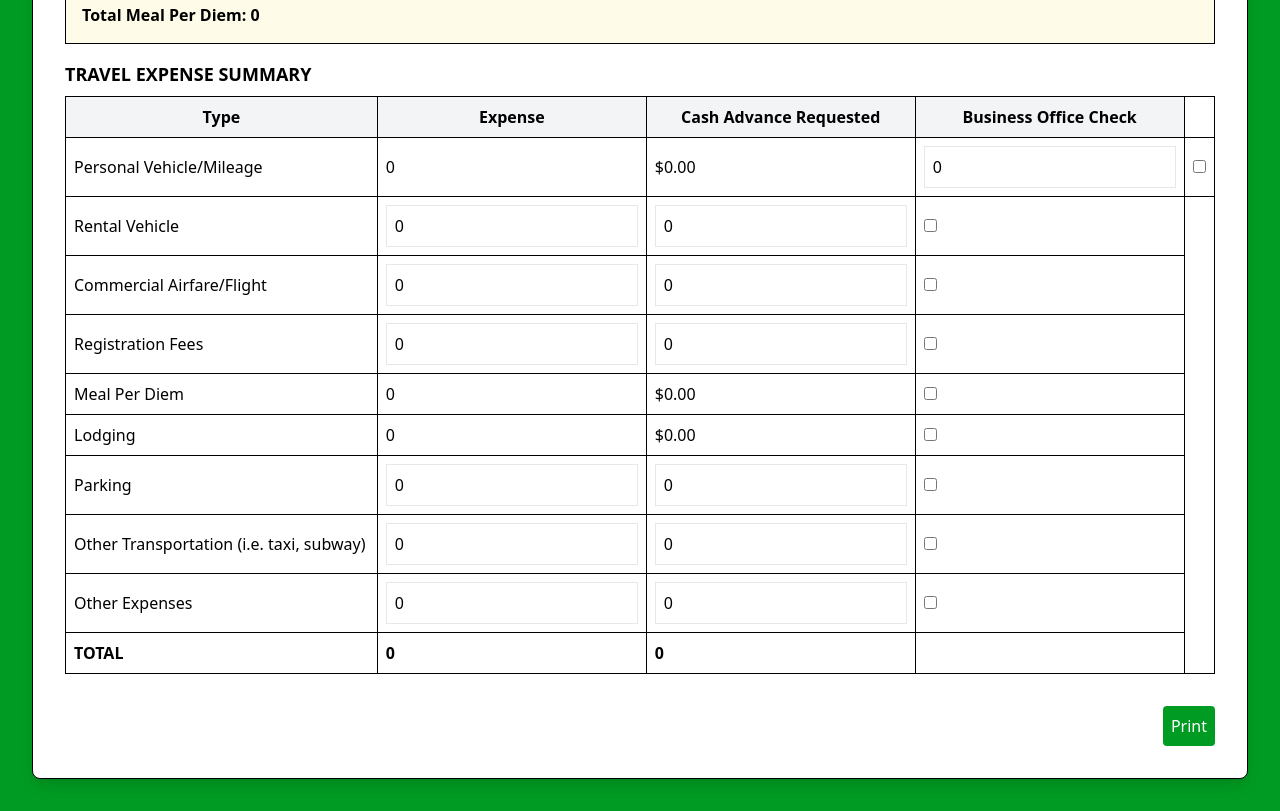
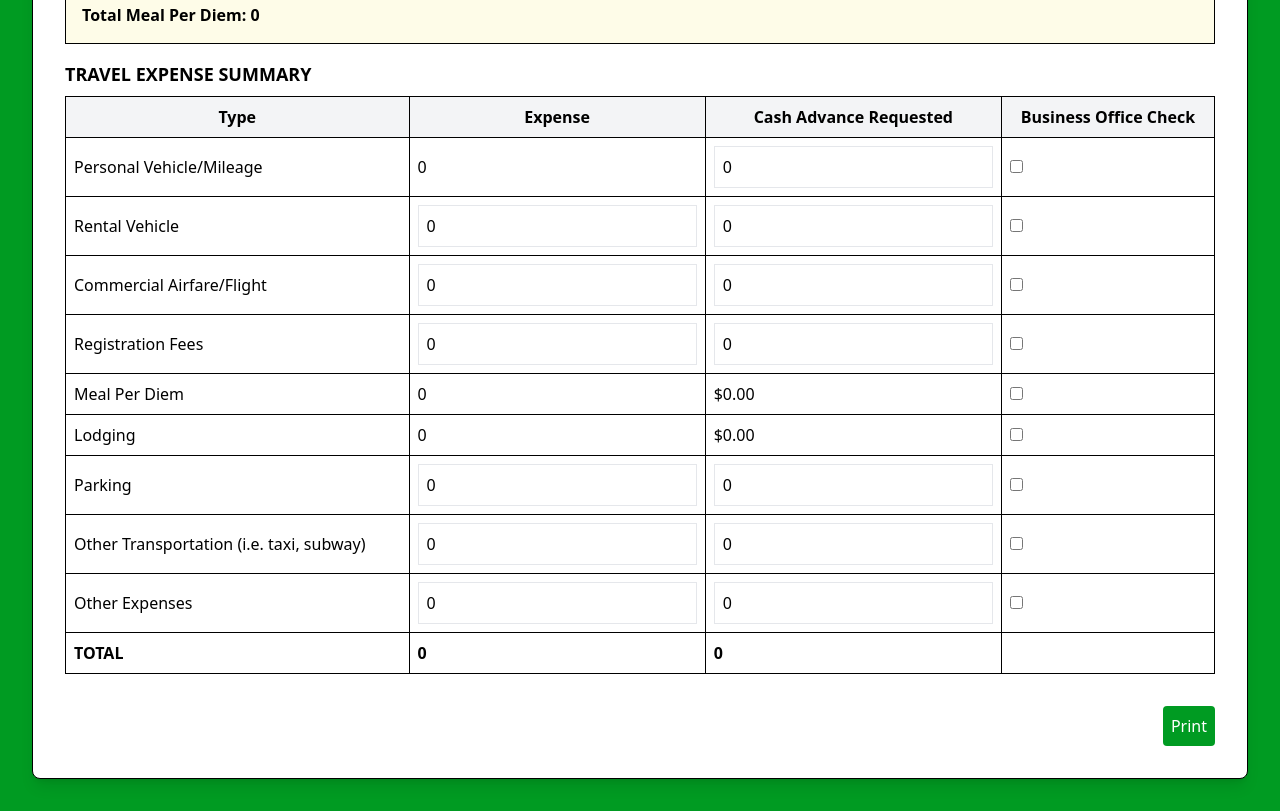
Before and after one commit to P2WCoding/TAF, a plain HTML site: page index.html in a window 1280 px wide. Shown: the part 1064-1875 px from the top of the page. Drawn offline with nearby package versions, Linux system fonts and the light colour scheme.

Commit message:
Update index.html

```diff
--- a/index.html
+++ b/index.html
@@ -110,7 +110,6 @@
         <tr>
             <td class="bordered p-2">Personal Vehicle/Mileage</td>
             <td class="bordered p-2"><span id="expenseMileage">0</span></td>
-            <td class="bordered p-2">$0.00</td>
             <td class="bordered p-2"><input type="number" id="cashAdvanceMileage" class="border p-2 w-full" value="0"></td>
             <td class="bordered p-2"><input type="checkbox"></td>
         </tr>
```
